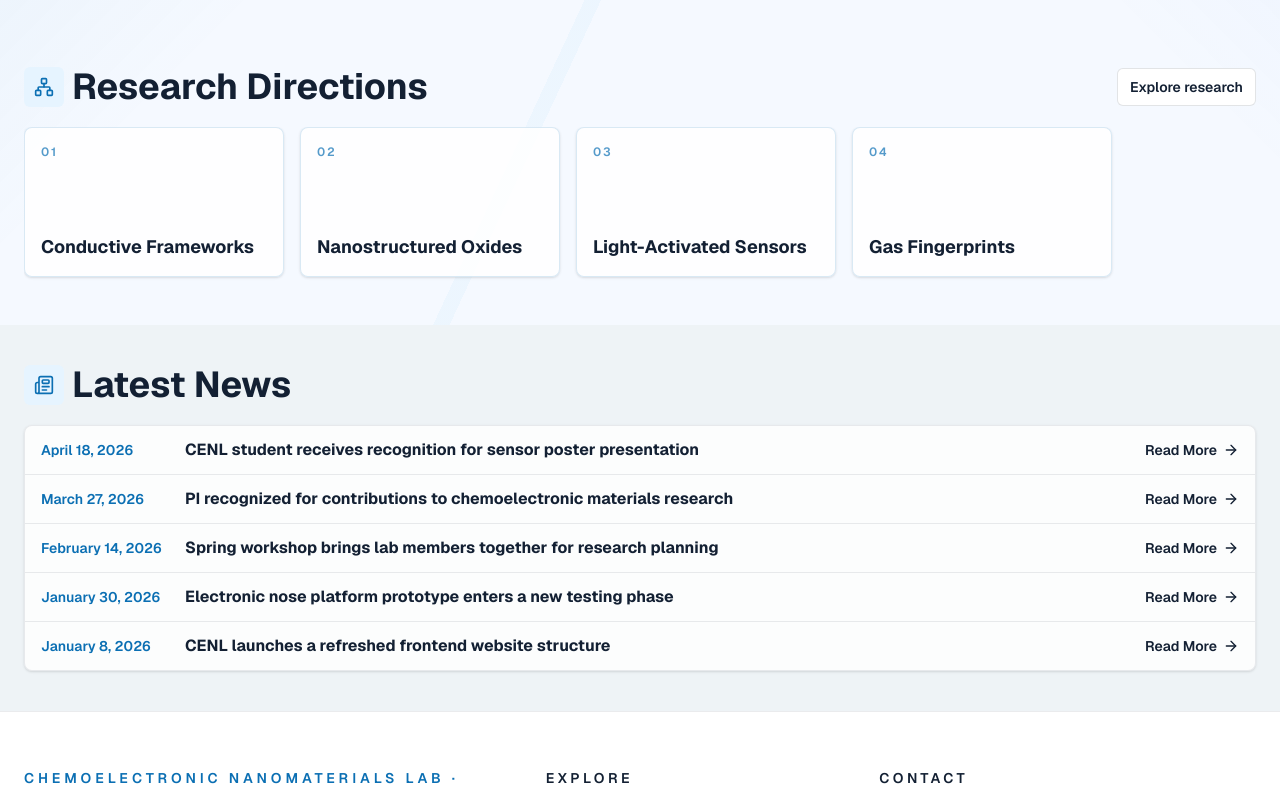
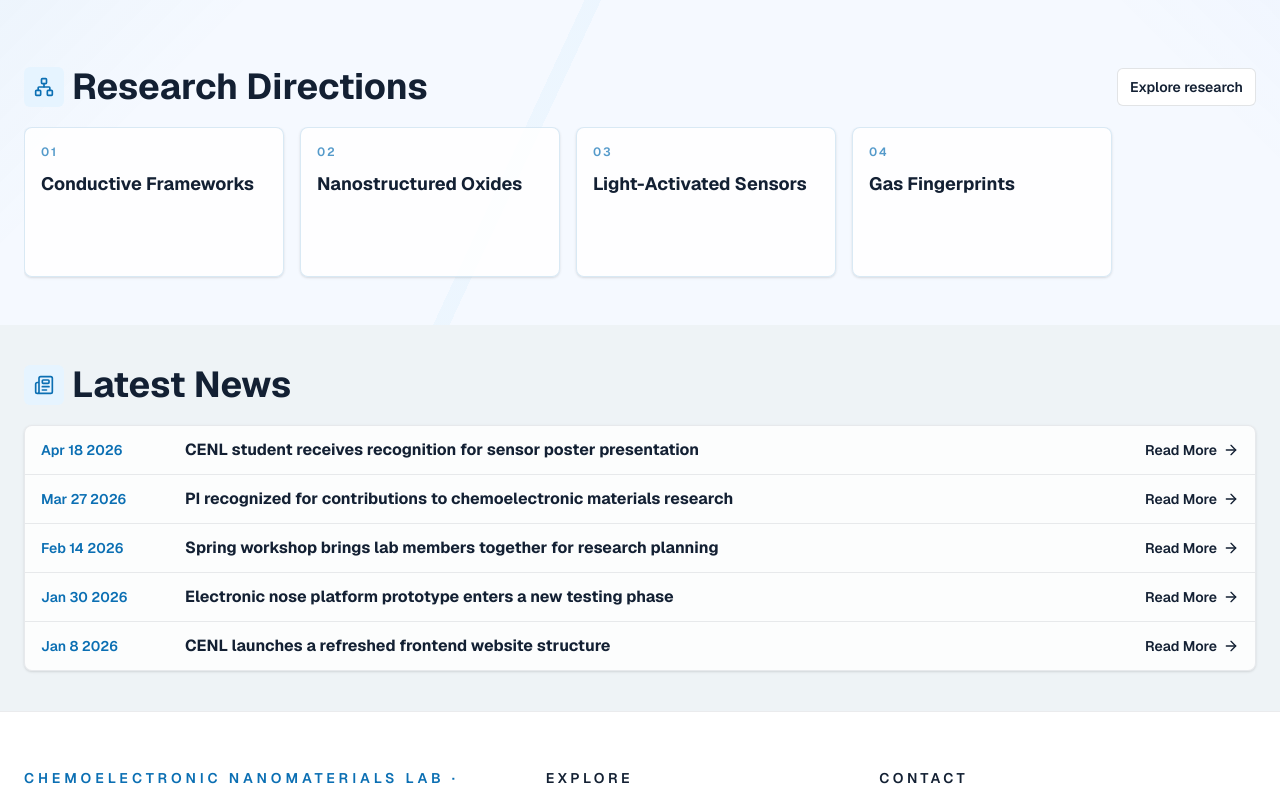
Before and after one commit to MooYoungMoo/cenl-website, a Next.js app: page / in a window 1280 px wide. Shown: the part 1248-2039 px from the top of the page. Built offline with nearby package versions, Linux system fonts and the light colour scheme; no server answers; the database is empty.

Commit message:
Polish home news date and header logo

```diff
--- a/components/home-page-content.tsx
+++ b/components/home-page-content.tsx
@@ -188,12 +188,12 @@ export function HomePageContentSection() {
               <Link
                 key={`${card.title}-${index}`}
                 href="/research"
-                className="flex min-h-[150px] w-[220px] shrink-0 flex-col justify-between rounded-lg border border-brand/15 bg-white/85 p-4 shadow-sm transition hover:border-brand/35 hover:bg-brand-soft/40 sm:w-[240px] md:w-[260px]"
+                className="flex min-h-[150px] w-[220px] shrink-0 flex-col items-start justify-start rounded-lg border border-brand/15 bg-white/85 p-4 shadow-sm transition hover:border-brand/35 hover:bg-brand-soft/40 sm:w-[240px] md:w-[260px]"
               >
                 <span className="text-xs font-semibold uppercase tracking-[0.16em] text-brand/70">
                   {String(index + 1).padStart(2, "0")}
                 </span>
-                <h3 className="mt-4 line-clamp-3 text-lg font-semibold leading-snug text-foreground">
+                <h3 className="mt-3 line-clamp-3 text-lg font-semibold leading-snug text-foreground">
                   {card.title}
                 </h3>
               </Link>
--- a/components/latest-news-section.tsx
+++ b/components/latest-news-section.tsx
@@ -9,6 +9,30 @@ import { newsItems, type NewsItem } from "@/lib/site-data";
 type LatestNewsSectionProps = {
   title?: string;
 };
+
+function formatHomeNewsDate(value: string) {
+  const date = new Date(value);
+
+  if (Number.isNaN(date.getTime())) {
+    return value;
+  }
+
+  const parts = new Intl.DateTimeFormat("en", {
+    month: "short",
+    day: "numeric",
+    year: "numeric",
+  })
+    .formatToParts(date)
+    .reduce<Record<string, string>>((accumulator, part) => {
+      if (part.type !== "literal") {
+        accumulator[part.type] = part.value;
+      }
+
+      return accumulator;
+    }, {});
+
+  return [parts.month, parts.day, parts.year].filter(Boolean).join(" ");
+}
 
 export function LatestNewsSection({
   title = "Latest News",
@@ -65,7 +89,9 @@ export function LatestNewsSection({
               key={item.slug}
               className="grid gap-2 border-b border-line/70 px-3 py-3 last:border-b-0 sm:grid-cols-[8.5rem_minmax(0,1fr)_auto] sm:items-center sm:px-4"
             >
-              <p className="text-sm font-semibold text-brand">{item.date}</p>
+              <p className="text-sm font-semibold text-brand">
+                {formatHomeNewsDate(item.date)}
+              </p>
               <h3 className="min-w-0 truncate text-base font-semibold text-foreground">
                 {item.title}
               </h3>
--- a/components/site-header.tsx
+++ b/components/site-header.tsx
@@ -14,6 +14,7 @@ export function SiteHeader() {
   const pathname = usePathname();
   const [settings, setSettings] =
     useState<SiteSettingsContent>(fallbackSiteSettings);
+  const logoUrl = settings.logoUrl.trim();
 
   useEffect(() => {
     let mounted = true;
@@ -44,17 +45,25 @@ export function SiteHeader() {
       <div className="mx-auto flex max-w-7xl flex-col gap-3 px-4 py-3 sm:px-6 md:flex-row md:items-center md:justify-between md:py-4">
         <Link
           href="/"
-          className="brand-mark flex h-10 w-fit max-w-full shrink-0 items-center justify-center gap-2 rounded-lg border border-brand/20 bg-brand px-3 text-sm font-semibold text-white md:h-11"
+          className={
+            logoUrl
+              ? "flex h-10 max-w-[12rem] shrink-0 items-center rounded-md px-1 transition hover:opacity-85 md:h-12 md:max-w-[14rem]"
+              : "brand-mark flex h-10 w-fit max-w-full shrink-0 items-center justify-center rounded-lg border border-brand/20 bg-brand px-3 text-sm font-semibold text-white md:h-11"
+          }
           aria-label={settings.siteName || siteMeta.fullName}
         >
-          {settings.logoUrl ? (
+          {logoUrl ? (
             <span
-              className="h-6 w-6 rounded-md bg-white/95 bg-contain bg-center bg-no-repeat"
-              style={{ backgroundImage: `url(${settings.logoUrl})` }}
-              aria-hidden="true"
+              className="block h-9 w-32 max-w-full bg-contain bg-left bg-no-repeat sm:h-10 md:h-12 md:w-40"
+              style={{ backgroundImage: `url(${logoUrl})` }}
+              role="img"
+              aria-label={settings.siteName || siteMeta.fullName}
             />
-          ) : null}
-          <span className="truncate">{settings.headerLabel || siteMeta.shortName}</span>
+          ) : (
+            <span className="truncate">
+              {settings.headerLabel || siteMeta.shortName}
+            </span>
+          )}
         </Link>
         <nav
           className="flex items-center gap-1 overflow-x-auto whitespace-nowrap pb-1 text-sm font-semibold md:justify-end md:gap-2 md:pb-0"
```
